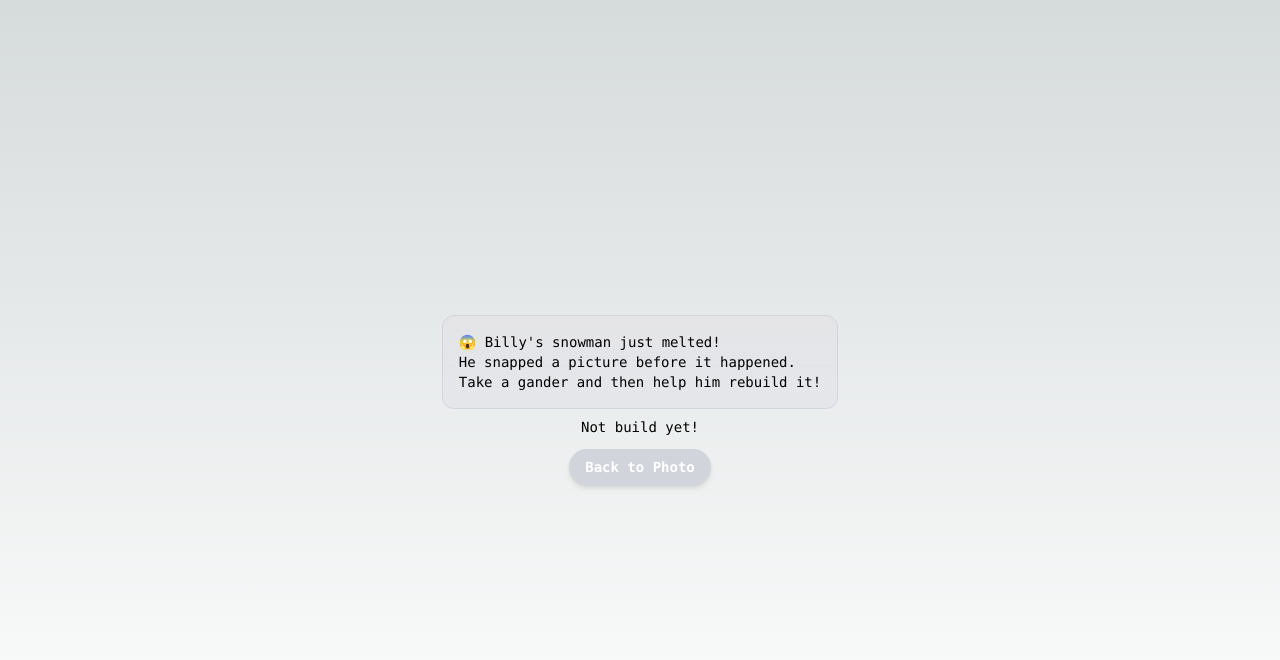
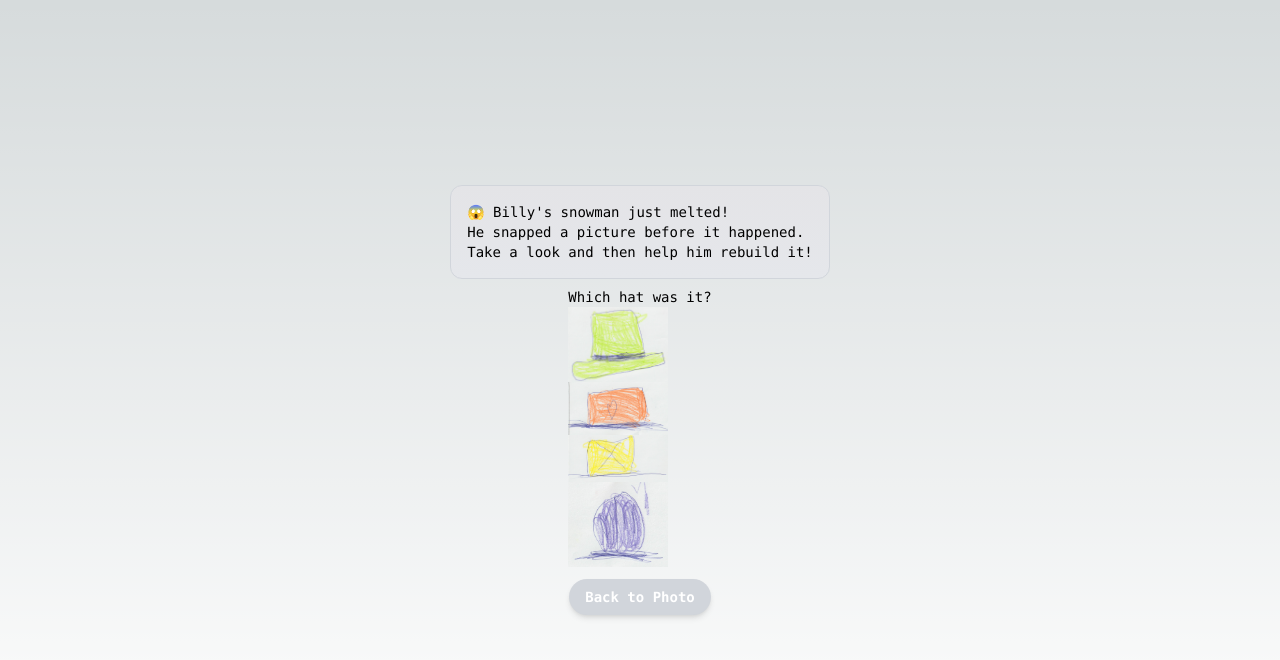
Before and after one commit to greg-finley/snowman_builder, a Next.js app: page / in a window 1280 px wide. Both pictures are taken after a click on the button "Let's Rebuild!". Shown: the top 660 px of the page. Built offline with nearby package versions, Linux system fonts and the light colour scheme.

Commit message:
Start the guessing

```diff
--- a/src/app/page.tsx
+++ b/src/app/page.tsx
@@ -3,19 +3,20 @@
 import React, { useEffect, useState } from "react";
 
 import Image from "next/image";
-import { randomAssetIndex, toAssetFileName } from "./utils";
+import { indexes, randomAssetIndex, toAssetFileName, AssetType } from "./utils";
 import Button from "./components/Button";
 
-interface CurrentState {
-  hat: number;
-  head: number;
-  body: number;
-}
+type CurrentState = {
+  [key in AssetType]: number;
+};
+
+type GuessState = Partial<CurrentState>;
 
 export default function Home() {
   const [currentState, setCurrentState] = useState<CurrentState | null>(null);
+  const [guessState, setGuessState] = useState<GuessState | null>(null);
   const [refreshIndex, setRefreshIndex] = useState(0);
-  const [rebuildMode, setRebuildMode] = useState(false);
+  const [guessMode, setGuessMode] = useState<AssetType | null>(null);
 
   useEffect(() => {
     setCurrentState({
@@ -33,13 +34,26 @@ export default function Home() {
           <br />
           He snapped a picture before it happened.
           <br />
-          Take a gander and then help him rebuild it!
+          Take a look and then help him rebuild it!
         </p>
         {currentState &&
-          (rebuildMode ? (
-            <p>Not build yet!</p>
+          (guessMode ? (
+            <div>
+              <p>Which {guessMode} was it?</p>
+              {indexes.map((index) => (
+                <Image
+                  key={index + guessMode}
+                  src={toAssetFileName(guessMode, index)}
+                  alt=""
+                  width={100}
+                  height={24}
+                  priority
+                />
+              ))}
+            </div>
           ) : (
-            Object.entries(currentState).map((item, index) => (
+            (Object.entries(currentState) as [[AssetType, number]]).map(
+              (item, index) => (
                 <Image
                   key={index}
                   src={toAssetFileName(item[0], item[1])}
@@ -48,12 +62,13 @@ export default function Home() {
                   height={24}
                   priority
                 />
-            ))
+              ),
+            )
           ))}
-        {!rebuildMode ? (
+        {!guessMode ? (
           <div className="flex gap-4">
             <Button
-              onClick={() => setRebuildMode(!rebuildMode)}
+              onClick={() => setGuessMode("hat")}
               buttonText="Let's Rebuild!"
             />
             <Button
@@ -64,7 +79,7 @@ export default function Home() {
           </div>
         ) : (
           <Button
-            onClick={() => setRebuildMode(!rebuildMode)}
+            onClick={() => setGuessMode(null)}
             buttonText="Back to Photo"
             variant="dull"
           />
--- a/src/app/utils.ts
+++ b/src/app/utils.ts
@@ -1,6 +1,10 @@
 import _ from "lodash";
 
-export const randomAssetIndex = () => _.sample([0, 1, 2, 3]) as number;
+export type AssetType = "hat" | "head" | "body";
 
-export const toAssetFileName = (assetName: string, index: number) =>
-  `/${assetName}${index}.png`;
+export const indexes = [0, 1, 2, 3];
+
+export const randomAssetIndex = () => _.sample(indexes) as number;
+
+export const toAssetFileName = (assetType: AssetType, index: number) =>
+  `/${assetType}${index}.png`;
```
Lines whose indentation alone changed are shown as unchanged.
